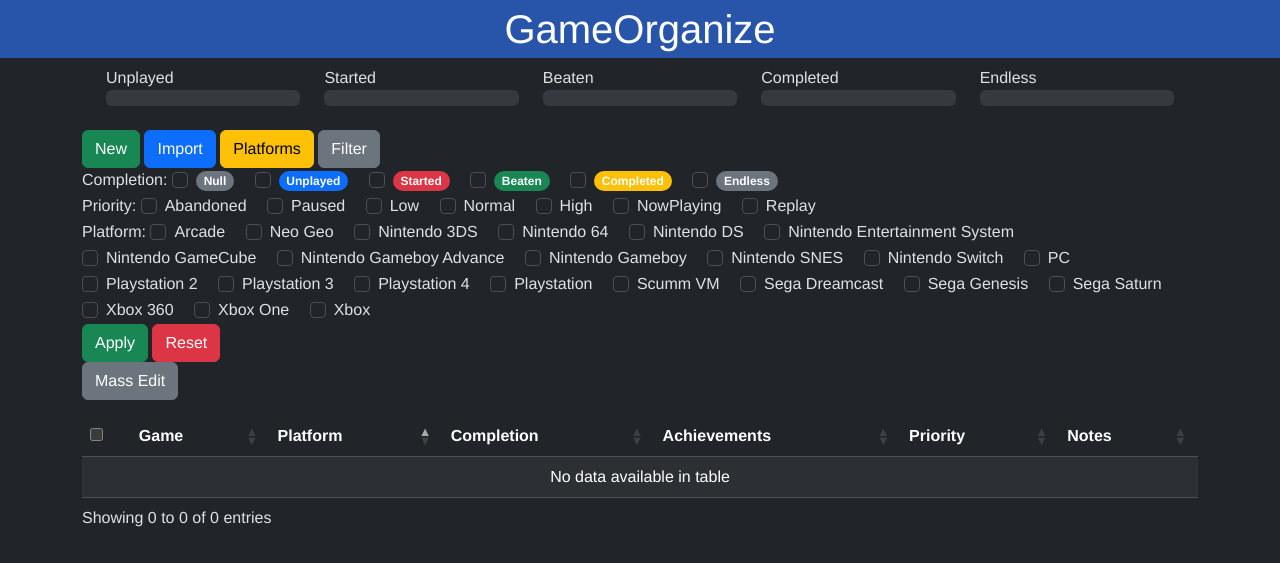
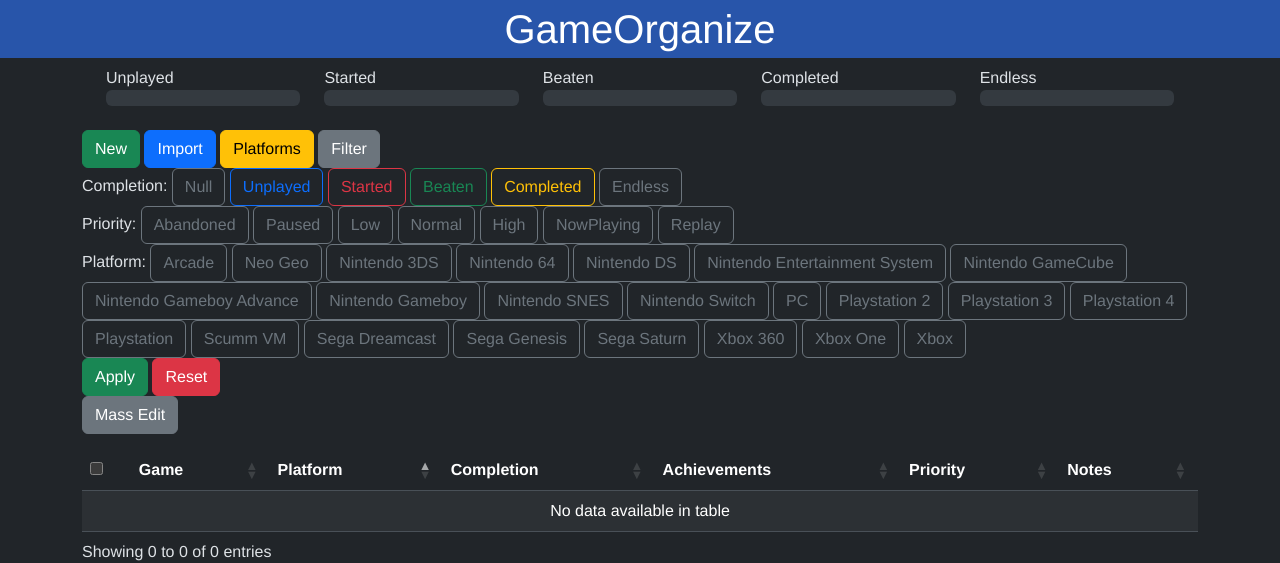
Before and after one commit to willdobbies/gameorganize, a Flask app: page / in a window 1280 px wide, after a click on "Filter". Shown: the top 563 px of the page. Run offline with Flask 3, Linux system fonts and the light colour scheme; some libraries are stand-ins or nearby versions.

Commit message:
Use bootstrap styling for filter buttons

```diff
--- a/gameorganize/templates/gamelist/filter.html
+++ b/gameorganize/templates/gamelist/filter.html
@@ -5,30 +5,24 @@
         <label for="name">Completion: </label>
         {% for completion in Completion %}
             {% set checked = "checked" if (completion in filter["completion"]) else "" %}
-            <div class="form-check form-check-inline">
-                <label class="form-check-label badge bg-{{completion.get_color()}}" for="completion">{{completion.name}}</label>
-                <input {{checked}} class="form-check-input" type="checkbox" id="completion" name="completion" value="{{completion.value}}">
-            </div>
+            <input {{checked}} class="btn-check" type="checkbox" id="{{completion.name}}" name="completion" value="{{completion.value}}">
+            <label class="btn btn-outline-{{completion.get_color()}}" for="{{completion.name}}">{{completion.name}}</label>
         {% endfor %}
     </div>
     <div class="form-group">
         <label for="name">Priority: </label>
-        {% for type in Priority %}
-            {% set checked = "checked" if (type in filter["priority"]) else "" %}
-            <div class="form-check form-check-inline">
-                <label class="form-check-label" for="priority">{{type.name}}</label>
-                <input {{checked}} class="form-check-input" type="checkbox" id="priority" name="priority" value="{{type.value}}">
-            </div>
+        {% for priority in Priority %}
+            {% set checked = "checked" if (priority in filter["priority"]) else "" %}
+            <input {{checked}} class="btn-check" type="checkbox" id="{{priority.name}}" name="priority" value="{{priority.value}}">
+            <label class="btn btn-outline-secondary" for="{{priority.name}}">{{priority.name}}</label>
         {% endfor %}
     </div>
     <div class="form-group">
         <label for="name">Platform: </label>
         {% for platform in all_platforms %}
             {% set checked = "checked" if (platform.id in filter["platform_id"]) else "" %}
-            <div class="form-check form-check-inline">
-                <label class="form-check-label" for="platform_id">{{platform.name}}</label>
-                <input {{checked}} class="form-check-input" type="checkbox" id="priority" name="platform_id" value="{{platform.id}}">
-            </div>
+            <input {{checked}} class="btn-check" type="checkbox" id="{{platform.name}}" name="platform_id" value="{{platform.id}}">
+            <label class="btn btn-outline-secondary" for="{{platform.name}}">{{platform.name}}</label>
         {% endfor %}
         </select>
     </div>
```
